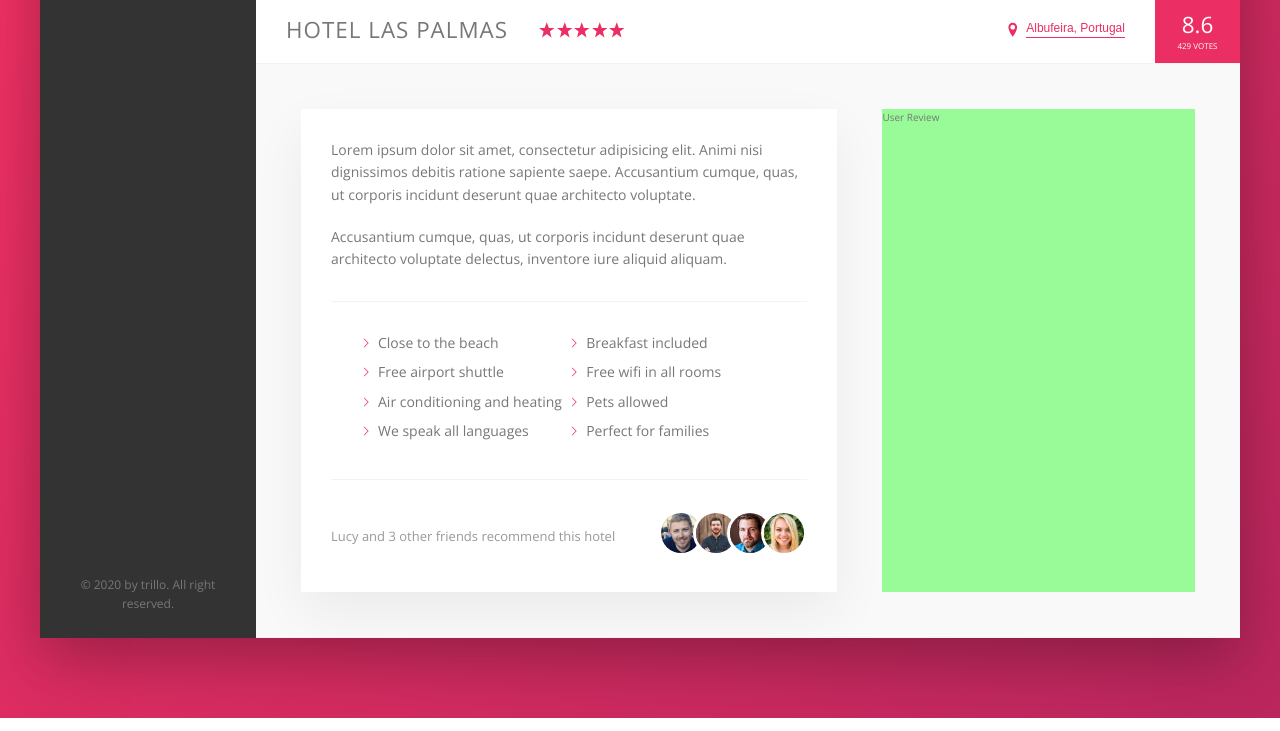
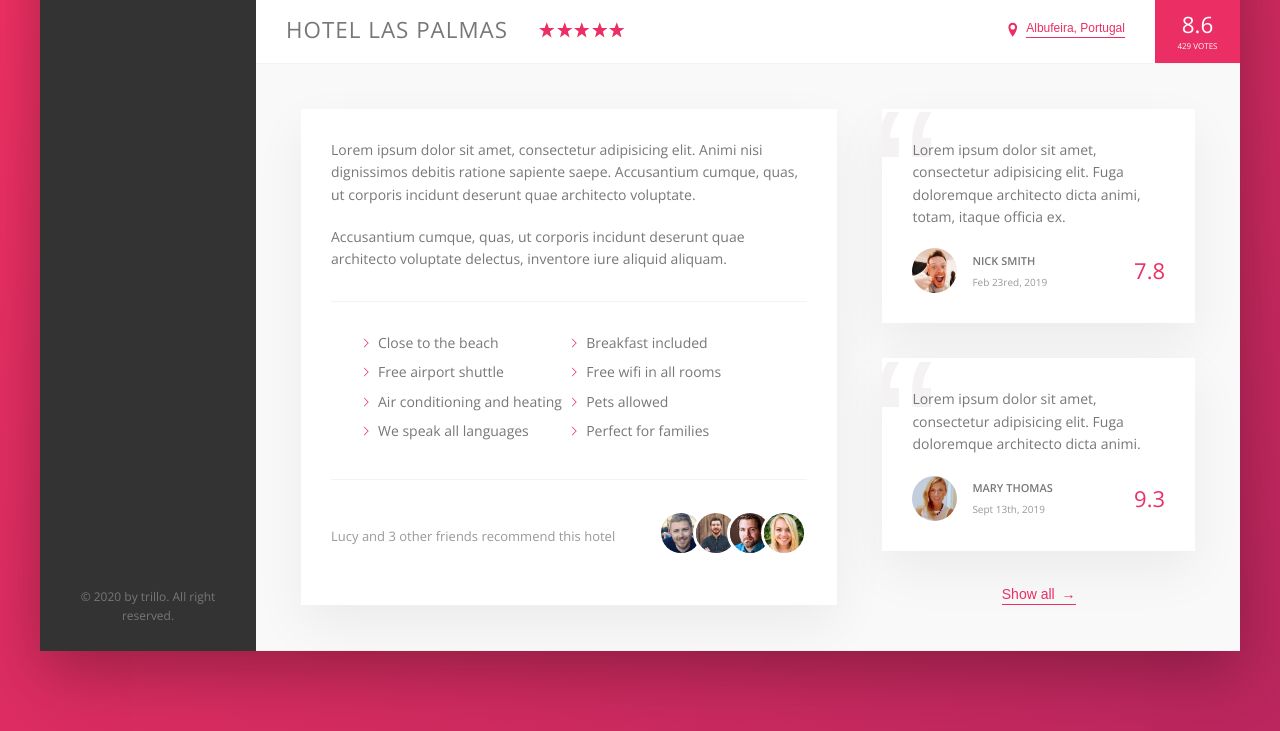
Before and after one commit to lilankaabey/Trillo, a website: page src/index.html in a window 1280 px wide. Shown: the part 538-1269 px from the top of the page. Drawn offline with nearby package versions, Linux system fonts and the light colour scheme.

Commit message:
build the user-review section

```diff
--- a/src/index.html
+++ b/src/index.html
@@ -170,7 +170,35 @@
                         </div>
 
                         <div class="user-reviews">
-                            User Review
+                            <figure class="review">
+                                <blockquote class="review__text">
+                                    Lorem ipsum dolor sit amet, consectetur adipisicing elit. Fuga doloremque architecto dicta animi, totam, itaque officia ex.
+                                </blockquote>
+                                <figcaption class="review__user">
+                                    <img src="img/user-1.jpg" alt="User 1" class="review__photo">
+                                    <div class="review__user-box">
+                                        <p class="review__user-name">Nick Smith</p>
+                                        <p class="review__user-date">Feb 23red, 2019</p>
+                                    </div>
+                                    <div class="review__rating">7.8</div>
+                                </figcaption>
+                            </figure>
+
+                            <figure class="review">
+                                <blockquote class="review__text">
+                                    Lorem ipsum dolor sit amet, consectetur adipisicing elit. Fuga doloremque architecto dicta animi.
+                                </blockquote>
+                                <figcaption class="review__user">
+                                    <img src="img/user-2.jpg" alt="User 2" class="review__photo">
+                                    <div class="review__user-box">
+                                        <p class="review__user-name">Mary Thomas</p>
+                                        <p class="review__user-date">Sept 13th, 2019</p>
+                                    </div>
+                                    <div class="review__rating">9.3</div>
+                                </figcaption>
+                            </figure>
+
+                            <button class="btn-inline">Show all <span>&rarr;</span></button>
                         </div>
                     </div>
                 </main>
--- a/src/sass/_component.scss
+++ b/src/sass/_component.scss
@@ -273,8 +273,17 @@
    cursor: pointer;
    transition: all .2s;
 
+   & span {
+      margin-left: 3px;
+      transition: margin-left .2s;
+   }
+
    &:hover {
       color: var(--color-grey-dark-1);
+
+      span {
+         margin-left: 8px;
+      }
    }
 
    &:focus {
@@ -374,3 +383,66 @@
       }
    }
 }
+
+
+// RECOMMEND
+.review {
+   background-color: #fff;
+   box-shadow: var(--shadow-light);
+   padding: 3rem;
+   margin-bottom: 3.5rem;
+   position: relative;
+   overflow: hidden;
+
+   &__text {
+      margin-bottom: 2rem;
+      z-index: 10;
+      position: relative;
+   }
+
+   &__user {
+      display: flex;
+      align-items: center;
+   }
+
+   &__photo {
+      height: 4.5rem;
+      width: 4.5rem;
+      border-radius: 50%;
+      margin-right: 1.5rem;
+   }
+
+   &__user-box {
+      margin-right: auto;
+   }
+
+   &__user-name {
+      font-size: 1.1rem;
+      font-weight: 600;
+      text-transform: uppercase;
+      margin-bottom: .4rem;
+   }
+
+   &__user-date {
+      font-size: 1rem;
+      color: var(--color-grey-dark-3);
+   }
+
+   &__rating {
+      color: var(--color-primary);
+      font-size: 2.2rem;
+      font-weight: 300;
+   }
+
+   &::before {
+      content: "\201C";
+      position: absolute;
+      top: -2.75rem;
+      left: -1rem;
+      line-height: 1;
+      font-size: 20rem;
+      color: var(--color-grey-light-2);
+      font-family: sans-serif;
+      z-index: 1;
+   }
+}
--- a/src/sass/_layout.scss
+++ b/src/sass/_layout.scss
@@ -37,6 +37,7 @@
 }
 
 .detail {
+   font-size: 1.4rem;
    display: flex;
    padding: 4.5rem;
    background-color: var(--color-grey-light-1);
@@ -44,7 +45,6 @@
 }
 
 .description {
-   font-size: 1.4rem;
    background-color: #fff;
    box-shadow: var(--shadow-light);
    padding: 3rem;
@@ -53,6 +53,9 @@
 }
 
 .user-reviews {
-   background-color: palegreen;
    flex: 1;
+
+   display: flex;
+   flex-direction: column;
+   align-items: center;
 }
```
Also changed, not shown: src/css/style.css.
